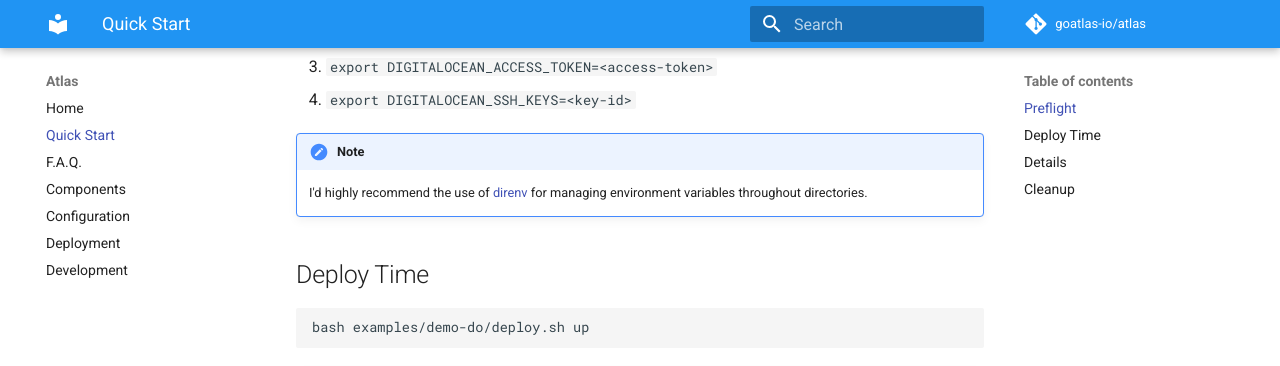
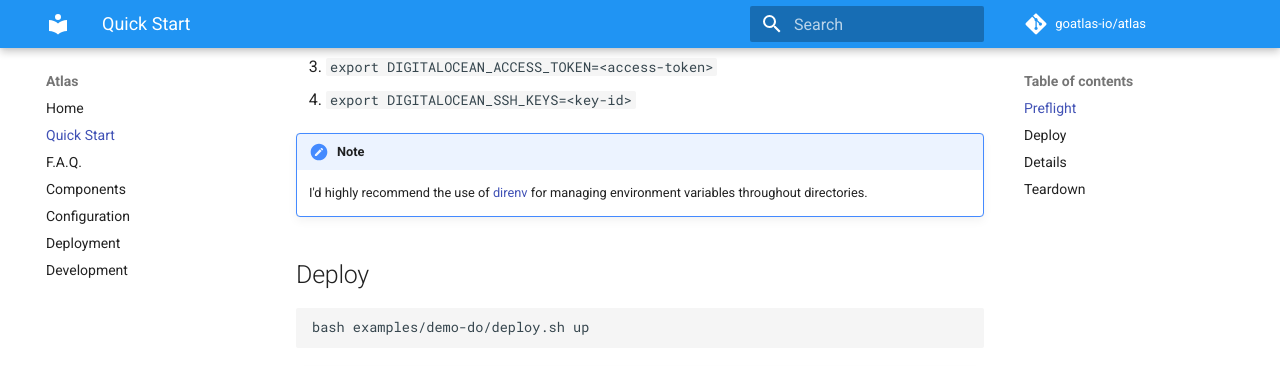
Before and after one commit to goatlas-io/atlas, an MkDocs documentation site: the page built from docs/quick-start.md, in a window 1280 px wide and 900 px high, scrolled down 428 px. Shown: the top 366 px of the window. Built offline with MkDocs 1.6.1 and Material for MkDocs 9.7.7, drawn with Linux system fonts in a browser that asks for light colours; comment, search, counter and statistics services are not loaded.

Commit message:
docs: tweak verbiage

````diff
--- a/docs/quick-start.md
+++ b/docs/quick-start.md
@@ -14,7 +14,7 @@ To use this script you'll need a Digital Ocean API token. Once you have acquired
 !!! note
     I'd highly recommend the use of [direnv](https://direnv.net) for managing environment variables throughout directories.
 
-## Deploy Time
+## Deploy
 
 ```bash
 bash examples/demo-do/deploy.sh up
@@ -71,6 +71,6 @@ The link to thanos-query in the observability cluster is how you can see your th
 
 The downstream1-3 links all use the thanos-query and the ingress path prefix that allows accessing of the downstream clusters from the observability cluster. You can confirm this by going to each link and pulling up the prometheus configuration, you'll see the external labels differ for each one.
 
-## Cleanup
+## Teardown
 
 When you are all done, `bash examples/demo-do/depoy.sh down` to tear it all down.
````
